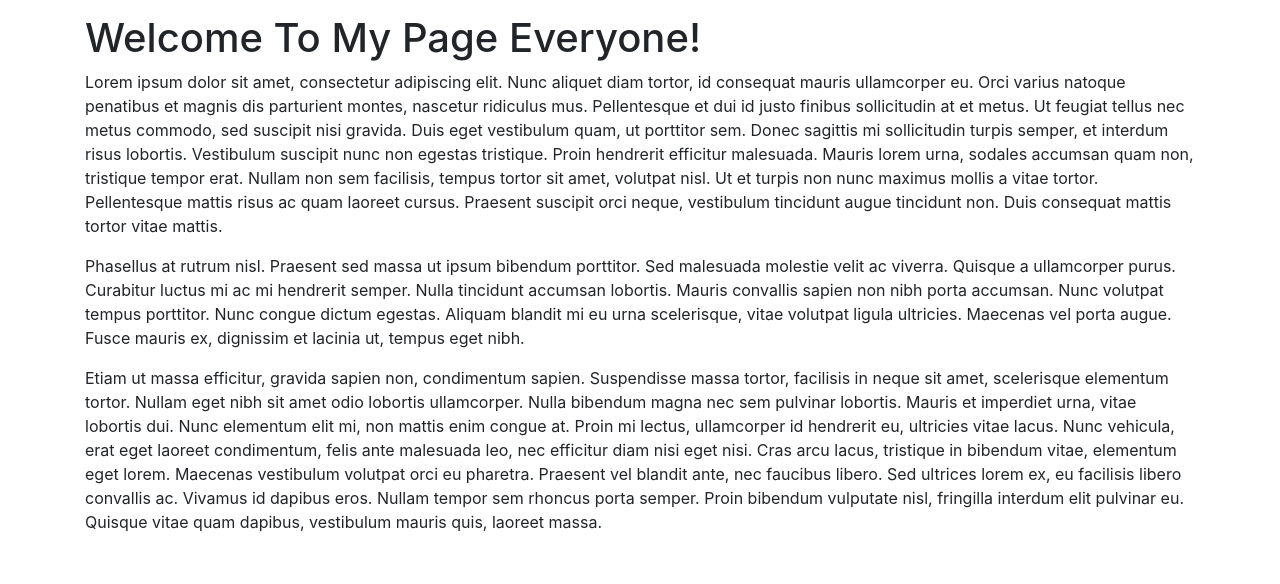
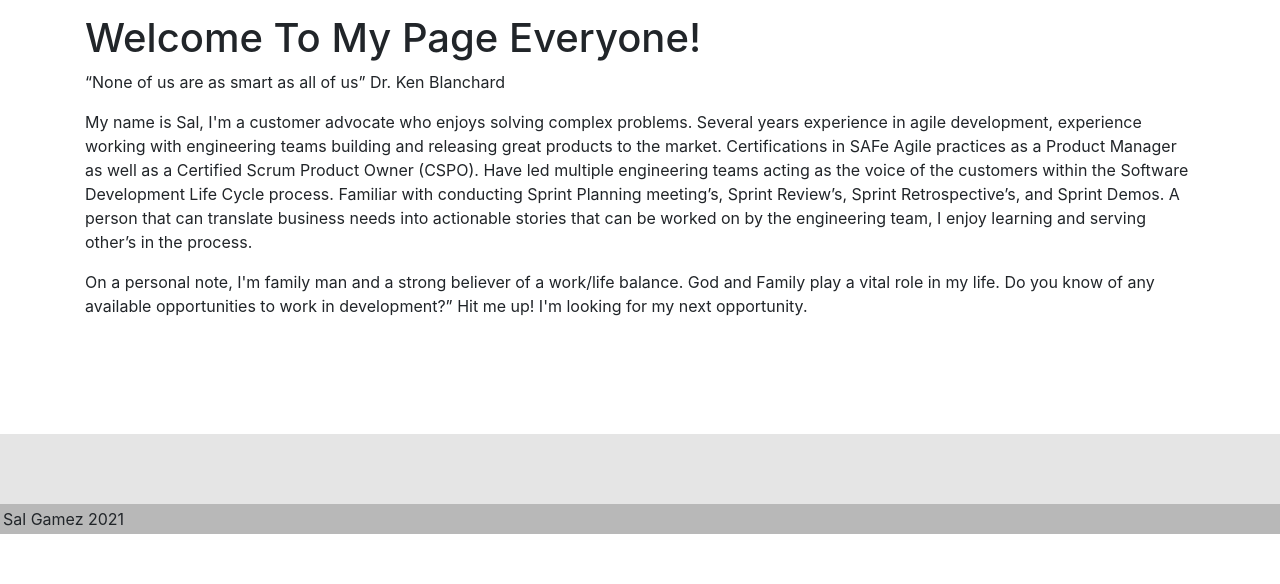
Before and after one commit to gamezsal/sg-react-portfolio, a React (Create React App) app: page / in a window 1280 px wide. Shown: the part 166-750 px from the top of the page. Built offline with nearby package versions, Linux system fonts and the light colour scheme.

Commit message:
Added about brief description

```diff
--- a/src/pages/About.js
+++ b/src/pages/About.js
@@ -20,47 +20,29 @@ function About() {
         <Row>
           <Col size="md-12">
             <p>
-              Lorem ipsum dolor sit amet, consectetur adipiscing elit. Nunc
-              aliquet diam tortor, id consequat mauris ullamcorper eu. Orci
-              varius natoque penatibus et magnis dis parturient montes, nascetur
-              ridiculus mus. Pellentesque et dui id justo finibus sollicitudin
-              at et metus. Ut feugiat tellus nec metus commodo, sed suscipit
-              nisi gravida. Duis eget vestibulum quam, ut porttitor sem. Donec
-              sagittis mi sollicitudin turpis semper, et interdum risus
-              lobortis. Vestibulum suscipit nunc non egestas tristique. Proin
-              hendrerit efficitur malesuada. Mauris lorem urna, sodales accumsan
-              quam non, tristique tempor erat. Nullam non sem facilisis, tempus
-              tortor sit amet, volutpat nisl. Ut et turpis non nunc maximus
-              mollis a vitae tortor. Pellentesque mattis risus ac quam laoreet
-              cursus. Praesent suscipit orci neque, vestibulum tincidunt augue
-              tincidunt non. Duis consequat mattis tortor vitae mattis.
+              “None of us are as smart as all of us” Dr. Ken Blanchard
             </p>
             <p>
-              Phasellus at rutrum nisl. Praesent sed massa ut ipsum bibendum
-              porttitor. Sed malesuada molestie velit ac viverra. Quisque a
-              ullamcorper purus. Curabitur luctus mi ac mi hendrerit semper.
-              Nulla tincidunt accumsan lobortis. Mauris convallis sapien non
-              nibh porta accumsan. Nunc volutpat tempus porttitor. Nunc congue
-              dictum egestas. Aliquam blandit mi eu urna scelerisque, vitae
-              volutpat ligula ultricies. Maecenas vel porta augue. Fusce mauris
-              ex, dignissim et lacinia ut, tempus eget nibh.
+            My name
+              is Sal, I'm a customer advocate who enjoys solving complex
+              problems. Several years experience in agile development,
+              experience working with engineering teams building and releasing
+              great products to the market. Certifications in SAFe Agile
+              practices as a Product Manager as well as a Certified Scrum
+              Product Owner (CSPO). Have led multiple engineering teams acting
+              as the voice of the customers within the Software Development Life
+              Cycle process. Familiar with conducting Sprint Planning meeting’s,
+              Sprint Review’s, Sprint Retrospective’s, and Sprint Demos. A
+              person that can translate business needs into actionable stories
+              that can be worked on by the engineering team, I enjoy learning
+              and serving other’s in the process.
             </p>
             <p>
-              Etiam ut massa efficitur, gravida sapien non, condimentum sapien.
-              Suspendisse massa tortor, facilisis in neque sit amet, scelerisque
-              elementum tortor. Nullam eget nibh sit amet odio lobortis
-              ullamcorper. Nulla bibendum magna nec sem pulvinar lobortis.
-              Mauris et imperdiet urna, vitae lobortis dui. Nunc elementum elit
-              mi, non mattis enim congue at. Proin mi lectus, ullamcorper id
-              hendrerit eu, ultricies vitae lacus. Nunc vehicula, erat eget
-              laoreet condimentum, felis ante malesuada leo, nec efficitur diam
-              nisi eget nisi. Cras arcu lacus, tristique in bibendum vitae,
-              elementum eget lorem. Maecenas vestibulum volutpat orci eu
-              pharetra. Praesent vel blandit ante, nec faucibus libero. Sed
-              ultrices lorem ex, eu facilisis libero convallis ac. Vivamus id
-              dapibus eros. Nullam tempor sem rhoncus porta semper. Proin
-              bibendum vulputate nisl, fringilla interdum elit pulvinar eu.
-              Quisque vitae quam dapibus, vestibulum mauris quis, laoreet massa.
+            On a personal note, I'm family
+              man and a strong believer of a work/life balance. God and Family
+              play a vital role in my life. Do you know of any available opportunities to work in
+              development?” Hit me up! I'm looking for my next
+              opportunity.
             </p>
           </Col>
         </Row>
```
